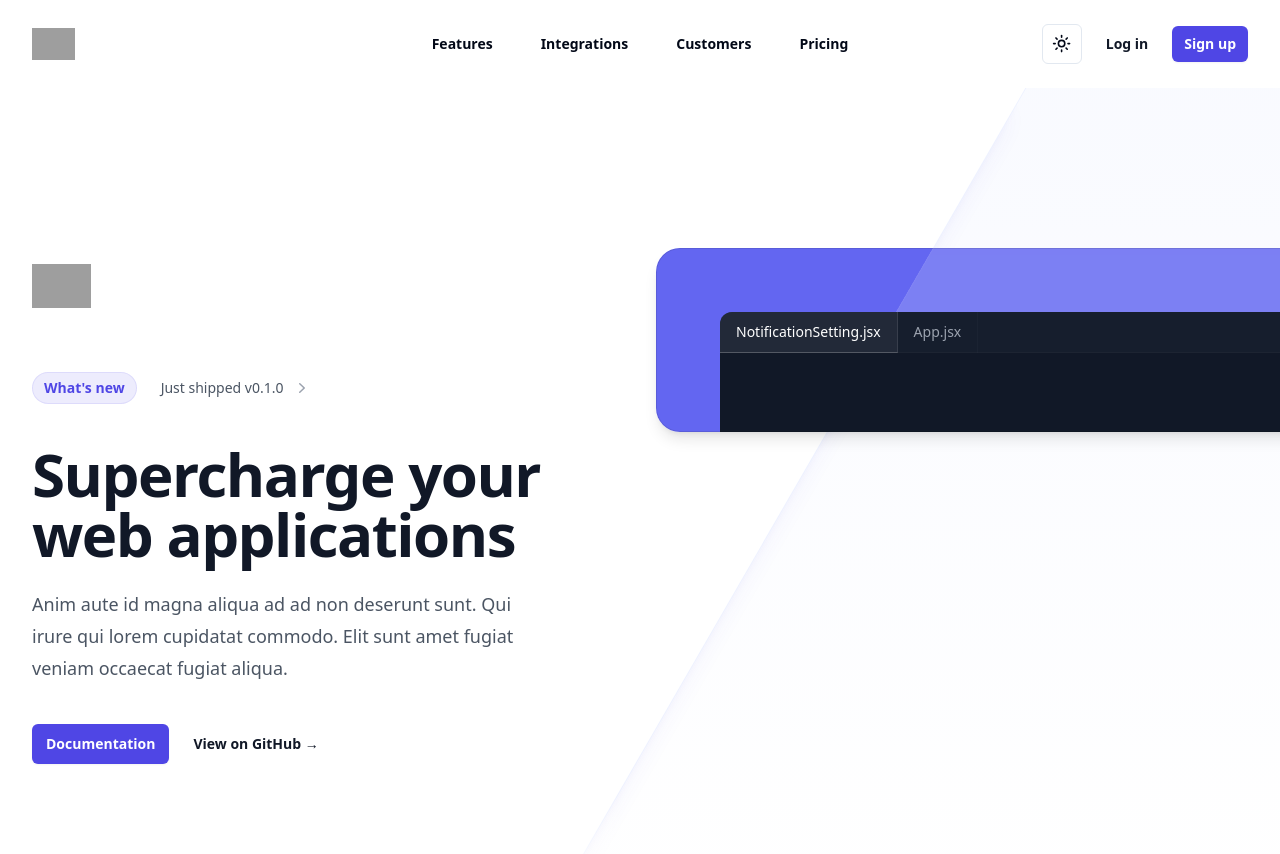
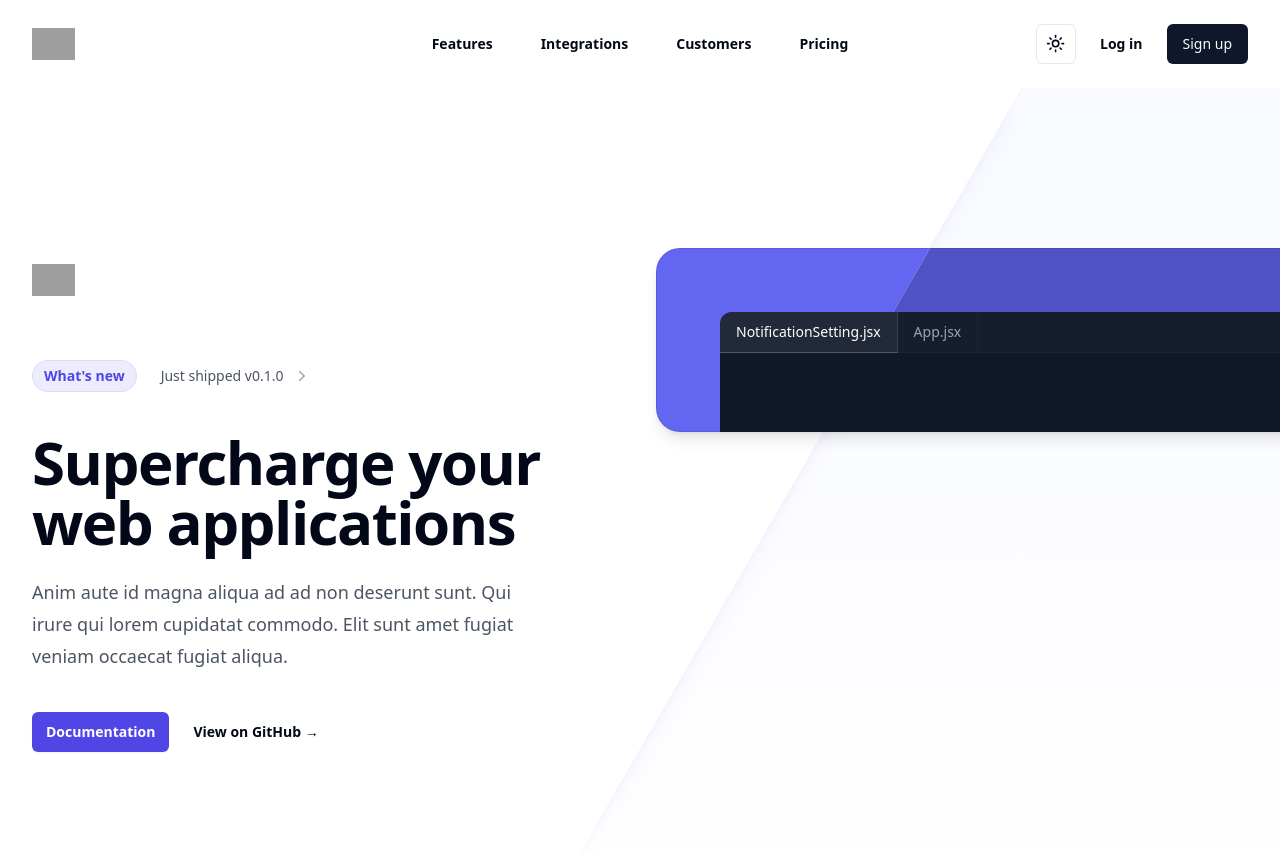
Before and after one commit to RobFraserCodes/next14-starter, a Next.js app: page / in a window 1280 px wide. Shown: the top 854 px of the page. Built offline with nearby package versions, Linux system fonts and the light colour scheme; grey boxes are pictures that could not be loaded.

Commit message:
theming
working on the colours

```diff
--- a/components/header.tsx
+++ b/components/header.tsx
@@ -1,11 +1,13 @@
 "use client";
 
 import { useState } from 'react'
+import Link from 'next/link'
 import { Dialog } from '@headlessui/react'
-import { Bars3Icon, XMarkIcon } from '@heroicons/react/24/outline'
+import { Bars3Icon, XMarkIcon, BeakerIcon } from '@heroicons/react/24/outline'
 import { mainNavigation } from '@/data/site-details';
 import Logo from './logo';
 import { ModeToggle } from './theme-toggle';
+import { Button } from './ui/button';
 
 export default function Header() {
   const [mobileMenuOpen, setMobileMenuOpen] = useState(false)
@@ -23,25 +25,24 @@ export default function Header() {
         </div>
         <div className="flex flex-1 items-center justify-end gap-x-6">
             <ModeToggle />
-          <a href="#" className="hidden lg:block lg:text-sm lg:font-semibold lg:leading-6 lg:text-gray-900">
-            Log in
-          </a>
-          <a
-            href="#"
-            className="rounded-md bg-indigo-600 px-3 py-2 text-sm font-semibold text-white shadow-sm hover:bg-indigo-500 focus-visible:outline focus-visible:outline-2 focus-visible:outline-offset-2 focus-visible:outline-indigo-600"
-          >
-            Sign up
-          </a>
+            <Link href="#" className="hidden lg:block lg:text-sm lg:font-semibold lg:leading-6">
+                Log in
+            </Link>
+            <Link href="#">
+                <Button>
+                    Sign up
+                </Button>
+            </Link>
         </div>
         <div className="flex lg:hidden">
-          <button
+          <Button
             type="button"
             className="-m-2.5 inline-flex items-center justify-center rounded-md p-2.5 text-gray-700"
             onClick={() => setMobileMenuOpen(true)}
           >
             <span className="sr-only">Open main menu</span>
             <Bars3Icon className="h-6 w-6" aria-hidden="true" />
-          </button>
+          </Button>
         </div>
       </nav>
       <Dialog as="div" className="lg:hidden" open={mobileMenuOpen} onClose={setMobileMenuOpen}>
@@ -50,11 +51,7 @@ export default function Header() {
           <div className="flex items-center gap-x-6">
             <a href="#" className="-m-1.5 p-1.5">
               <span className="sr-only">Your Company</span>
-              <img
-                className="h-8 w-auto"
-                src="https://tailwindui.com/img/logos/mark.svg?color=indigo&shade=600"
-                alt=""
-              />
+              <BeakerIcon className="h-8 w-auto text-slate-900" aria-hidden="true" />
             </a>
             <a
               href="#"
@@ -78,7 +75,7 @@ export default function Header() {
                   <a
                     key={item.title}
                     href={item.path}
-                    className="-mx-3 block rounded-lg px-3 py-2 text-base font-semibold leading-7 text-gray-900 hover:bg-gray-50"
+                    className="-mx-3 block rounded-lg px-3 py-2 text-base font-semibold leading-7 hover:bg-gray-50"
                   >
                     {item.title}
                   </a>
@@ -87,7 +84,7 @@ export default function Header() {
               <div className="py-6">
                 <a
                   href="#"
-                  className="-mx-3 block rounded-lg px-3 py-2.5 text-base font-semibold leading-7 text-gray-900 hover:bg-gray-50"
+                  className="-mx-3 block rounded-lg px-3 py-2.5 text-base font-semibold leading-7 hover:bg-gray-50"
                 >
                   Log in
                 </a>
--- a/components/hero.tsx
+++ b/components/hero.tsx
@@ -1,18 +1,15 @@
 import { ChevronRightIcon } from '@heroicons/react/20/solid'
+import Logo from './logo'
 
 export default function Hero() {
   return (
-    <div className="bg-white">
+    <>
       <div className="relative isolate overflow-hidden bg-gradient-to-b from-indigo-100/20">
         <div className="mx-auto max-w-7xl pb-24 pt-10 sm:pb-32 lg:grid lg:grid-cols-2 lg:gap-x-8 lg:px-8 lg:py-40">
           <div className="px-6 lg:px-0 lg:pt-4">
             <div className="mx-auto max-w-2xl">
               <div className="max-w-lg">
-                <img
-                  className="h-11"
-                  src="https://tailwindui.com/img/logos/mark.svg?color=indigo&shade=600"
-                  alt="Your Company"
-                />
+                <Logo />
                 <div className="mt-24 sm:mt-32 lg:mt-16">
                   <a href="#" className="inline-flex space-x-6">
                     <span className="rounded-full bg-indigo-600/10 px-3 py-1 text-sm font-semibold leading-6 text-indigo-600 ring-1 ring-inset ring-indigo-600/10">
@@ -24,7 +21,7 @@ export default function Hero() {
                     </span>
                   </a>
                 </div>
-                <h1 className="mt-10 text-4xl font-bold tracking-tight text-gray-900 sm:text-6xl">
+                <h1 className="mt-10 text-4xl font-bold tracking-tight sm:text-6xl">
                   Supercharge your web applications
                 </h1>
                 <p className="mt-6 text-lg leading-8 text-gray-600">
@@ -38,7 +35,7 @@ export default function Hero() {
                   >
                     Documentation
                   </a>
-                  <a href="#" className="text-sm font-semibold leading-6 text-gray-900">
+                  <a href="#" className="text-sm font-semibold leading-6">
                     View on GitHub <span aria-hidden="true">→</span>
                   </a>
                 </div>
@@ -47,13 +44,13 @@ export default function Hero() {
           </div>
           <div className="mt-20 sm:mt-24 md:mx-auto md:max-w-2xl lg:mx-0 lg:mt-0 lg:w-screen">
             <div
-              className="absolute inset-y-0 right-1/2 -z-10 -mr-10 w-[200%] skew-x-[-30deg] bg-white shadow-xl shadow-indigo-600/10 ring-1 ring-indigo-50 md:-mr-20 lg:-mr-36"
+              className="absolute inset-y-0 right-1/2 -z-10 -mr-10 w-[200%] skew-x-[-30deg] bg-background shadow-xl shadow-indigo-600/10 ring-1 ring-indigo-50 md:-mr-20 lg:-mr-36"
               aria-hidden="true"
             />
             <div className="shadow-lg md:rounded-3xl">
               <div className="bg-indigo-500 [clip-path:inset(0)] md:[clip-path:inset(0_round_theme(borderRadius.3xl))]">
                 <div
-                  className="absolute -inset-y-px left-1/2 -z-10 ml-10 w-[200%] skew-x-[-30deg] bg-indigo-100 opacity-20 ring-1 ring-inset ring-white md:ml-20 lg:ml-36"
+                  className="absolute -inset-y-px left-1/2 -z-10 ml-10 w-[200%] skew-x-[-30deg] bg-foreground opacity-20 ring-1 ring-inset ring-white md:ml-20 lg:ml-36"
                   aria-hidden="true"
                 />
                 <div className="relative px-6 pt-8 sm:pt-16 md:pl-16 md:pr-0">
@@ -79,8 +76,8 @@ export default function Hero() {
             </div>
           </div>
         </div>
-        <div className="absolute inset-x-0 bottom-0 -z-10 h-24 bg-gradient-to-t from-white sm:h-32" />
+        <div className="absolute inset-x-0 bottom-0 -z-10 h-24 bg-gradient-to-t from-background sm:h-32" />
       </div>
-    </div>
+    </>
   )
 }
```
